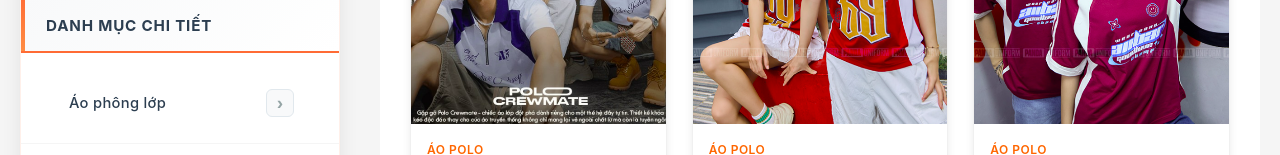
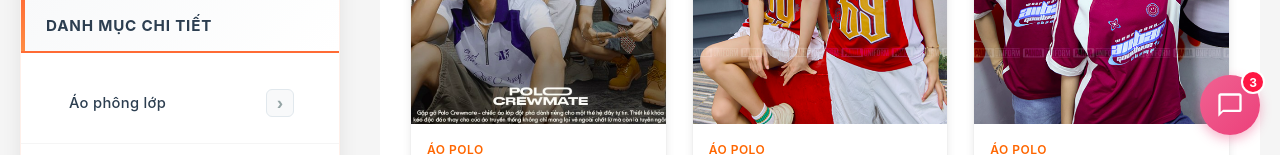
Before and after one commit to Khuongvjppro/FE, a React (Vite) app: page /products in a window 1280 px wide. Shown: the part 645-800 px from the top of the page. Built offline with nearby package versions, Linux system fonts and the light colour scheme; data requests are answered from the project's data file.

Commit message:
layout: integrate ChatWidget

```diff
--- a/src/layouts/MainLayout.jsx
+++ b/src/layouts/MainLayout.jsx
@@ -1,5 +1,6 @@
 import Header from "../components/Header";
 import Footer from "../components/Footer";
+import ChatWidget from "../components/ChatWidget";
 import "./MainLayout.css";
 
 function MainLayout({ children }) {
@@ -8,6 +9,7 @@ function MainLayout({ children }) {
       <Header />
       <main className="main-content-wrapper">{children}</main>
       <Footer />
+      <ChatWidget />
     </div>
   );
 }
```
